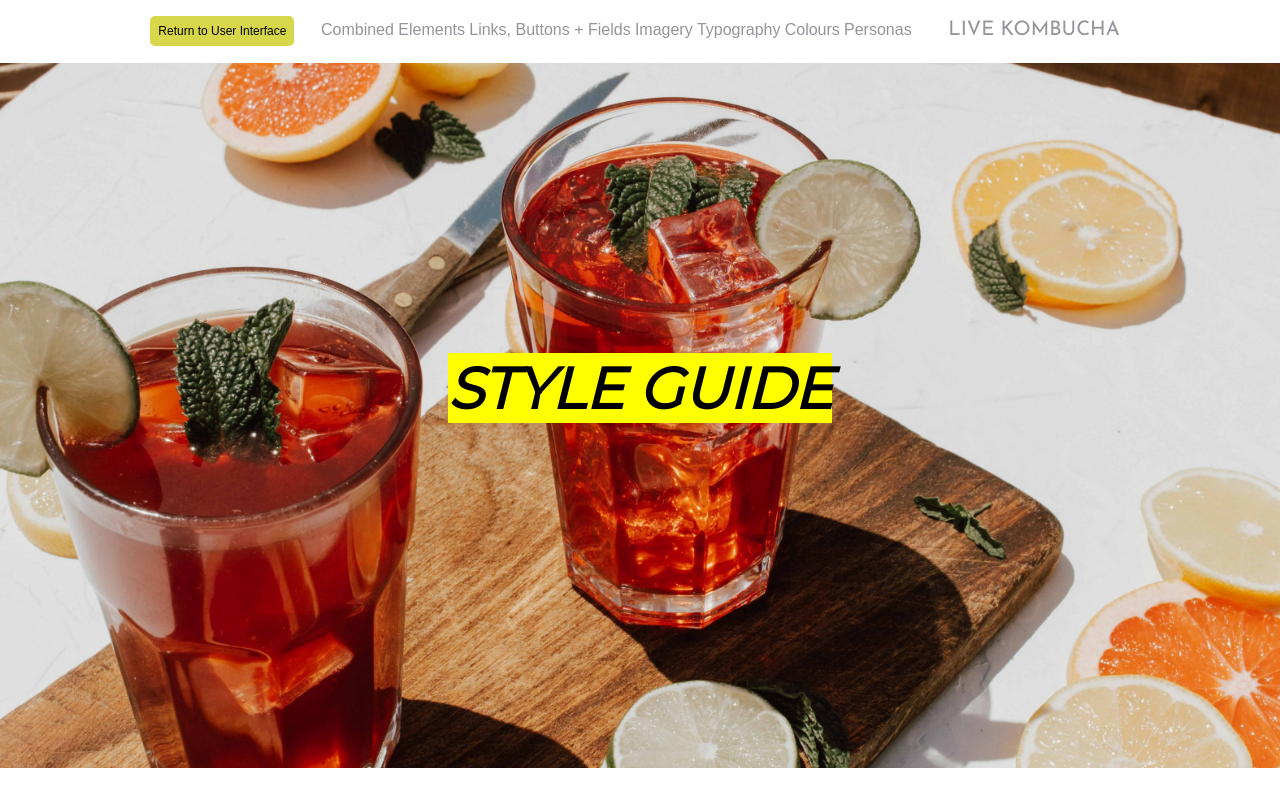
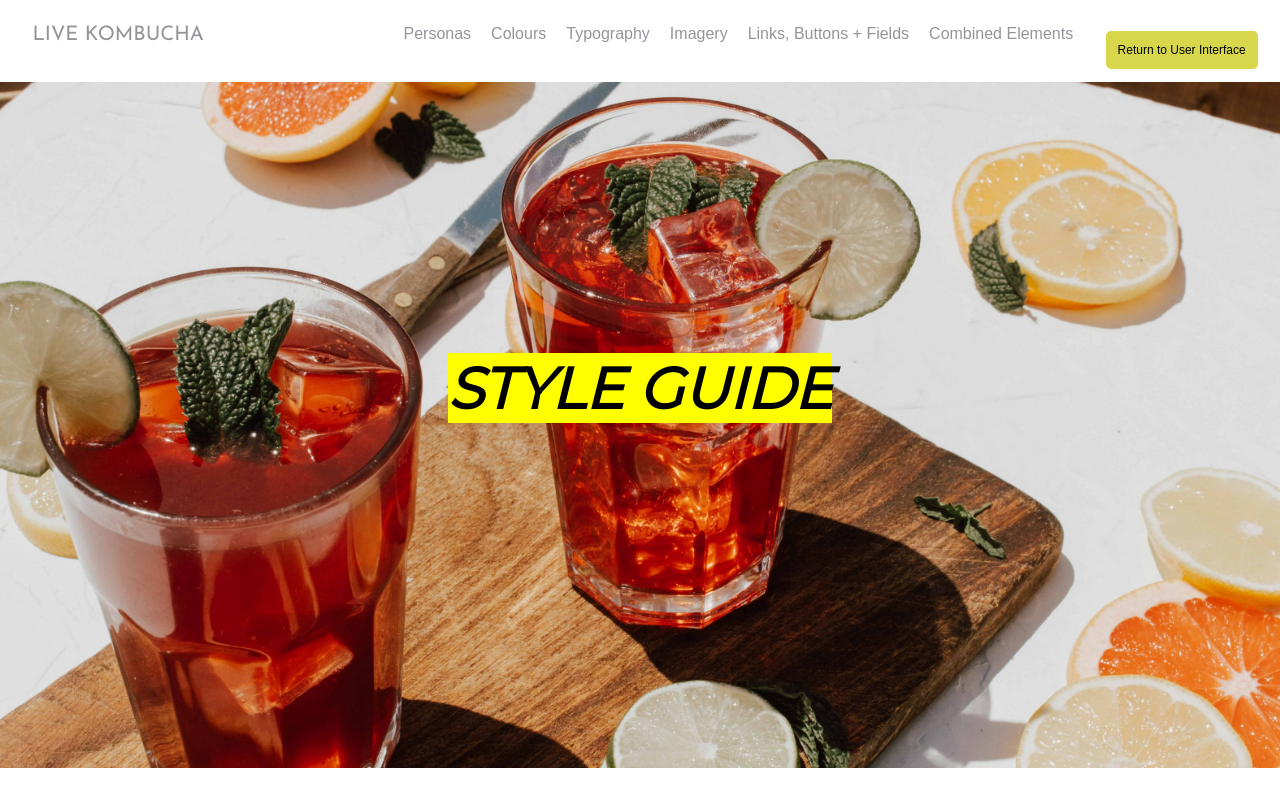
Before and after one commit to bryvnto/p02-company, a plain HTML site: page styleguide.html in a window 1280 px wide. Shown: the top 800 px of the page. Drawn offline with Linux system fonts and the light colour scheme.

Commit message:
Fixed Style Guide Nav

```diff
--- a/css/style.css
+++ b/css/style.css
@@ -394,6 +394,7 @@ section {
     left: 0;
     top: 0;
     background: white;
+    padding-top: 15px;
     width: 100%;
     text-align: center;
 }
@@ -517,6 +518,11 @@ height:100px;
 
 }
 
+.guide-nav-item {
+    float:right;
+    padding:10px
+}
+
 .float-left {
     float: left;
 }
--- a/styleguide.html
+++ b/styleguide.html
@@ -7,9 +7,7 @@
     <meta name="viewport" content="width=device-width, initial-scale=1.0">
     <meta http-equiv="X-UA-Compatible" content="ie=edge">
     <link rel="stylesheet" href="css/style.css">
-    <link href="https://fonts.googleapis.com/css?family=Josefin+Sans&display=swap" rel="stylesheet">
-    <link href="https://fonts.googleapis.com/css?family=Raleway&display=swap" rel="stylesheet">
-    <link href="https://fonts.googleapis.com/css?family=Montserrat&display=swap" rel="stylesheet">
+    <link href="https://fonts.googleapis.com/css2?family=Josefin+Sans&family=Montserrat&display=swap" rel="stylesheet">
     <title>Style Guide | Live Kombucha Brewing Co.</title>
 </head>
 
@@ -21,16 +19,16 @@
     <hr class="spacer">
 
     <div id="guideNav">
-        <a href="index.html" class="add-button">Return to User Interface</a>
+        <a href="index.html" class="add-button guide-nav-item">Return to User Interface</a>
 
-        <a href="#combined">Combined Elements</a>
-        <a href="#interactive">Links, Buttons + Fields</a>
-        <a href="#art">Imagery</a>
-        <a href="#type" >Typography</a>
-        <a href="#colour" >Colours</a>
-        <a href="#personas">Personas</a>
+        <a href="#combined" class="guide-nav-item">Combined Elements</a>
+        <a href="#interactive" class="guide-nav-item">Links, Buttons + Fields</a>
+        <a href="#art" class="guide-nav-item">Imagery</a>
+        <a href="#type" class="guide-nav-item">Typography</a>
+        <a href="#colour" class="guide-nav-item">Colours</a>
+        <a href="#personas" class="guide-nav-item">Personas</a>
 
-        <a href="index.html" class="nav-title">LIVE KOMBUCHA</a>
+        <a href="index.html" class="nav-title float-left">LIVE KOMBUCHA</a>
     </div>
 
     <h2>Style Guide</h2>
```
Also changed, not shown: references.html (+3 -0 lines).
